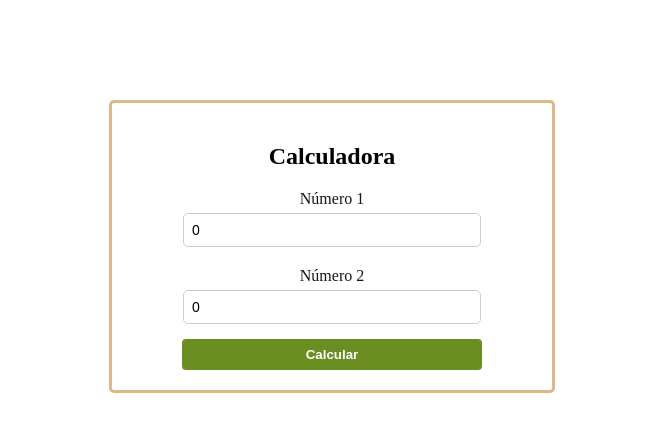
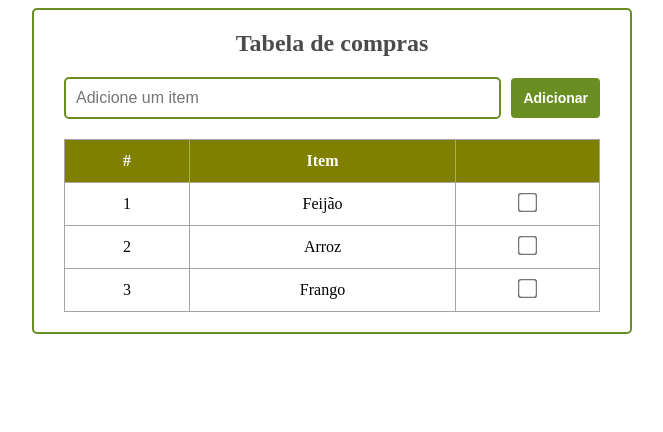
Before and after one commit to Fabio815/Conceitos-Angular, an Angular app: page / in a window 1280 px wide. Shown: the top 432 px of the page, without its empty margins (308-971 px from the left). Built offline with nearby package versions, Linux system fonts and the light colour scheme.

Commit message:
Fazendo o grid de itens

```diff
--- a/src/app/app.component.html
+++ b/src/app/app.component.html
@@ -1 +1 @@
-<app-calculadora></app-calculadora>
+<app-lista-compras></app-lista-compras>
--- a/src/app/app.component.ts
+++ b/src/app/app.component.ts
@@ -2,11 +2,12 @@ import { Component } from '@angular/core';
 /*import { RouterOutlet } from '@angular/router';
 import { olaMundoComponent } from './olamundo/olamundo.component';
 import { MinhapaginaComponent } from './minhapagina/minhapagina.component'*/
-import { CalculadoraComponent } from './calculadora/calculadora.component';
+//import { CalculadoraComponent } from './calculadora/calculadora.component';
+import { ListaComprasComponent } from './lista-compras/lista-compras.component'
 
 @Component({
   selector: 'app-root',
-  imports: [CalculadoraComponent],
+  imports: [ListaComprasComponent],
   templateUrl: './app.component.html',
   styleUrl: './app.component.scss'
 })
--- a/src/app/calculadora/calculadora.component.ts
+++ b/src/app/calculadora/calculadora.component.ts
@@ -10,7 +10,7 @@ import { FormsModule } from '@angular/forms';
 })
 export class CalculadoraComponent {
   numero1: number = 0;
-  numero2: number = 0
+  numero2: number = 0;
   resultado: number = 0;
 
   somaNumeros() {
--- /dev/null
+++ b/src/app/lista-compras/lista-compras.component.html
@@ -0,0 +1,36 @@
+<div class="container-pai">
+    <div class="container">
+        <h1>Tabela de compras</h1>
+        <form class="adicionar-item-formulario">
+            <input type="text" id="botao-adicionar" placeholder="Adicione um item">
+            <button type="submit">Adicionar</button>
+        </form>
+
+        <table>
+            <thead>
+                <tr>
+                    <th>#</th>
+                    <th>Item</th>
+                    <th></th>
+                </tr>
+            </thead>
+            <tbody>
+                <tr>
+                    <td>1</td>
+                    <td>Feijão</td>
+                    <td><input type="checkbox" /></td>
+                </tr>
+                <tr>
+                    <td>2</td>
+                    <td>Arroz</td>
+                    <td><input type="checkbox" /></td>
+                </tr>
+                <tr>
+                    <td>3</td>
+                    <td>Frango</td>
+                    <td><input type="checkbox" /></td>
+                </tr>
+            </tbody>
+        </table>
+    </div>
+</div>
--- /dev/null
+++ b/src/app/lista-compras/lista-compras.component.scss
@@ -0,0 +1,83 @@
+* {
+    margin: 0;
+    padding: 0;
+    box-sizing: border-box;
+}
+
+.container-pai {
+    display: flex;
+    justify-content: center;
+}
+
+.container {
+    border: 2px solid olivedrab;
+    border-radius: 5px;
+    padding: 20px 30px;
+    text-align: center;
+    width: 90%;
+    max-width: 600px;
+}
+
+h1 {
+    font-size: 24px;
+    margin-bottom: 20px;
+    color: #4b4b4b;
+}
+
+.adicionar-item-formulario {
+    display: flex;
+    justify-content: center;
+    align-items: center;
+    gap: 10px;
+    margin-bottom: 20px;
+}
+
+input {
+    flex: 1;
+    padding: 10px;
+    font-size: 16px;
+    border: 2px solid olivedrab;
+    border-radius: 5px;
+}
+
+input:focus {
+    outline: none;
+    border-color: rgb(88, 88, 3);
+}
+
+button {
+    border: none;
+    background-color: olivedrab;
+    border-radius: 4px;
+    padding: 12px;
+    color: white;
+    font-weight: bold;
+    font-size: 14px;
+    cursor: pointer;
+}
+
+button:hover {
+    background-color: rgb(98, 131, 31);
+}
+
+table {
+    width: 100%;
+    border-collapse: collapse;
+    margin-top: 10px;
+}
+
+thead {
+    background-color: olive;
+    color: white;
+}
+
+th, td {
+    padding: 12px;
+    align-items: center;
+    border: 1px solid rgb(168, 162, 162);
+}
+
+input[type ="checkbox"] {
+    transform: scale(1.5);
+    cursor: pointer;
+}
```
Also changed, not shown: src/app/lista-compras/lista-compras.component.ts (added, +11 -0 lines), 1 other file (tests, documents, lock files or other folders).
